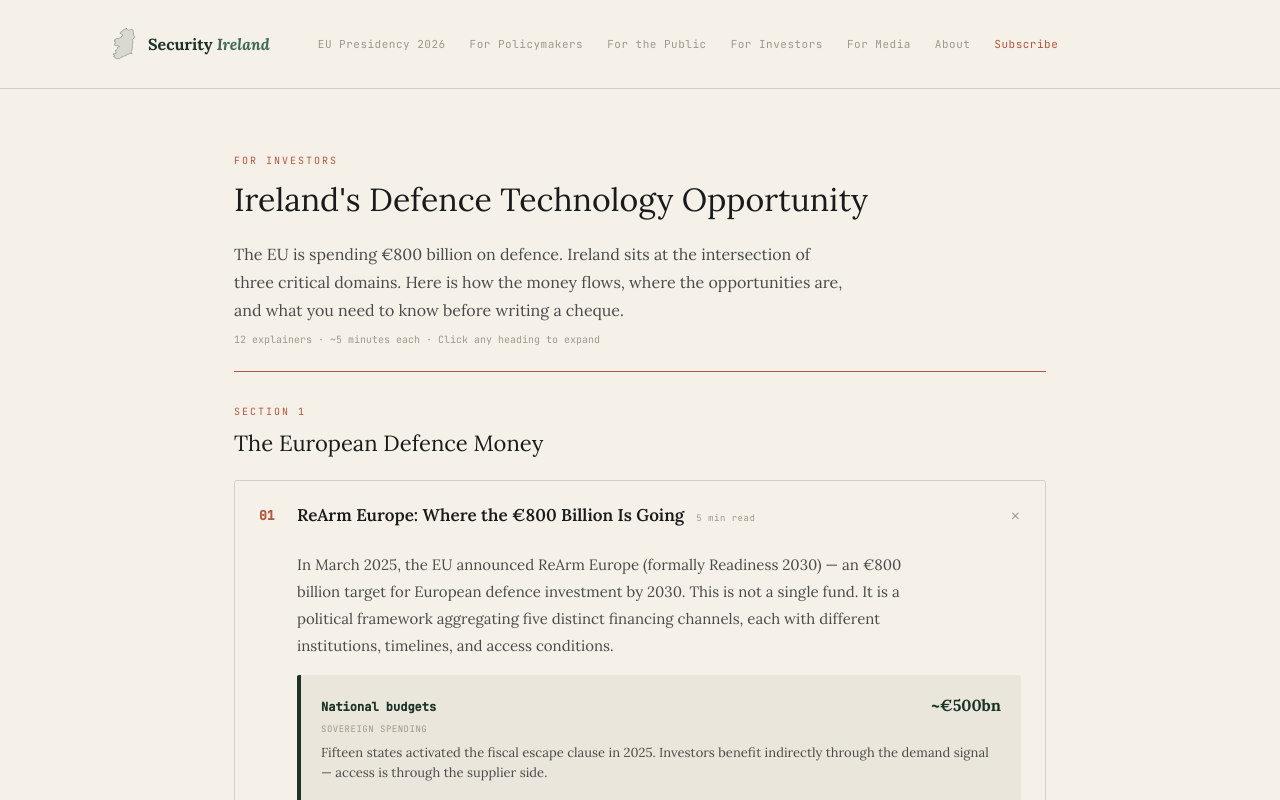
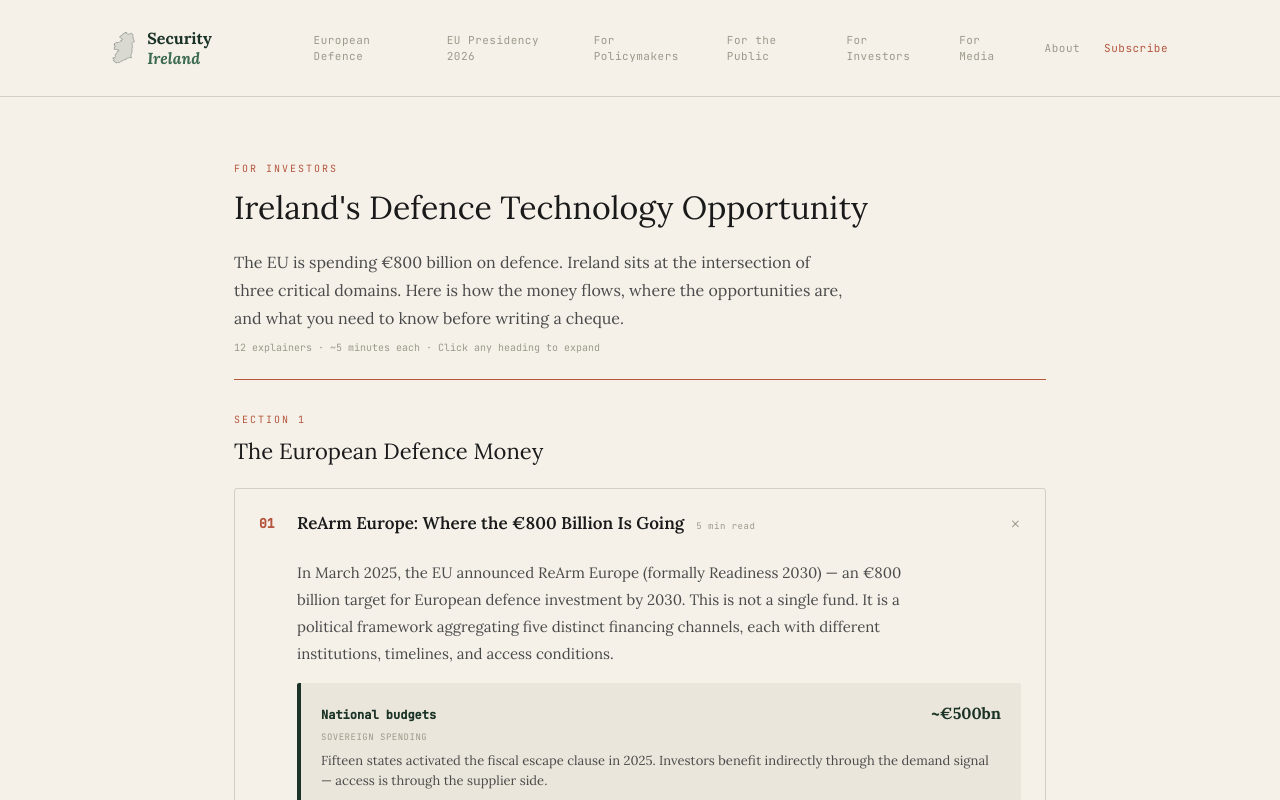
Before and after one commit to scosullivan/security-ireland, a Next.js app: page /for-investors in a window 1280 px wide. Shown: the top 800 px of the page. Built offline with nearby package versions, Linux system fonts and the light colour scheme.

Commit message:
Update Nav.tsx

```diff
--- a/src/components/Nav.tsx
+++ b/src/components/Nav.tsx
@@ -58,6 +58,7 @@ export default function Nav() {
               letterSpacing: '0.5px',
             }}
           >
+            <Link href="/european-defence" style={{ color: 'var(--color-stone)', transition: 'color 0.2s' }} onMouseOver={(e) => e.currentTarget.style.color = 'var(--color-ink)'} onMouseOut={(e) => e.currentTarget.style.color = 'var(--color-stone)'}>European Defence</Link>
             <Link href="/eu-presidency" style={{ color: 'var(--color-stone)', transition: 'color 0.2s' }} onMouseOver={(e) => e.currentTarget.style.color = 'var(--color-ink)'} onMouseOut={(e) => e.currentTarget.style.color = 'var(--color-stone)'}>EU Presidency 2026</Link>
             <Link href="/for-policymakers" style={{ color: 'var(--color-stone)', transition: 'color 0.2s' }} onMouseOver={(e) => e.currentTarget.style.color = 'var(--color-ink)'} onMouseOut={(e) => e.currentTarget.style.color = 'var(--color-stone)'}>For Policymakers</Link>
             <Link href="/for-the-public" style={{ color: 'var(--color-stone)', transition: 'color 0.2s' }} onMouseOver={(e) => e.currentTarget.style.color = 'var(--color-ink)'} onMouseOut={(e) => e.currentTarget.style.color = 'var(--color-stone)'}>For the Public</Link>
@@ -73,6 +74,7 @@ export default function Nav() {
             className="md:hidden mt-4 pb-4 space-y-3 border-t border-rule pt-4"
             style={{ fontFamily: 'var(--font-mono)', fontSize: '11px', letterSpacing: '1.5px' }}
           >
+            <div><Link href="/european-defence" style={{ color: 'var(--color-terracotta)' }} className="block hover:opacity-75 transition-opacity">European Defence</Link></div>
             <div><Link href="/eu-presidency" style={{ color: 'var(--color-terracotta)' }} className="block hover:opacity-75 transition-opacity">EU Presidency 2026</Link></div>
             <div><Link href="/for-policymakers" style={{ color: 'var(--color-terracotta)' }} className="block hover:opacity-75 transition-opacity">For Policymakers</Link></div>
             <div><Link href="/for-the-public" style={{ color: 'var(--color-terracotta)' }} className="block hover:opacity-75 transition-opacity">For the Public</Link></div>
```
